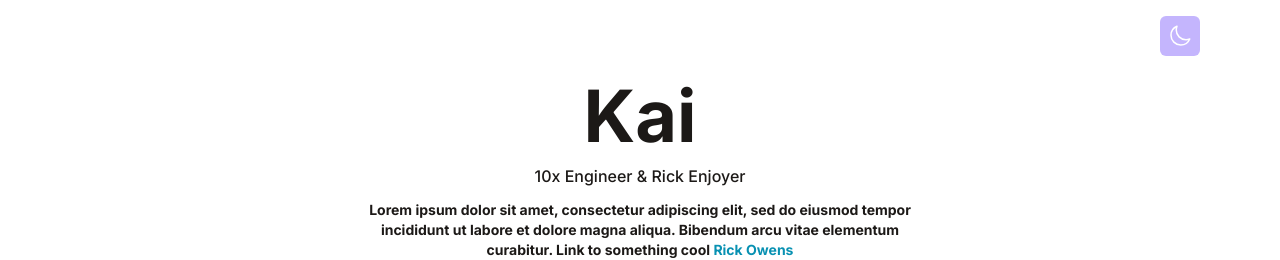
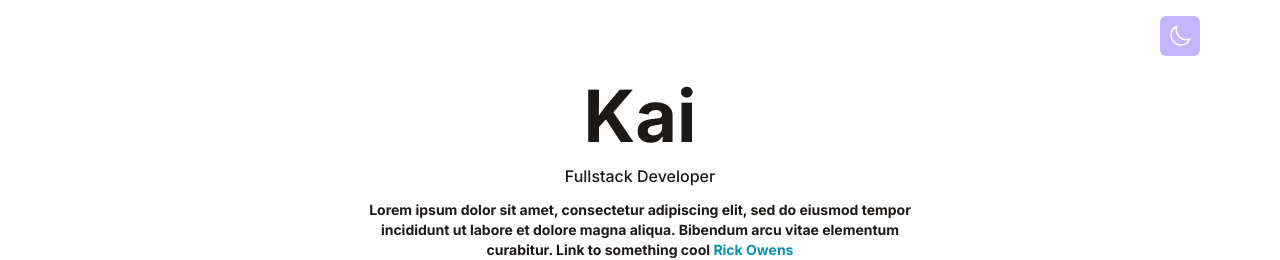
Before and after one commit to KaiLamNYC/vite-portfolio, a React (Vite) app in the folder minimal-portfolio/: page / in a window 1280 px wide. Shown: the top 260 px of the page. Built offline with nearby package versions, Linux system fonts and the light colour scheme.

Commit message:
Update Intro.jsx

```diff
--- a/minimal-portfolio/src/components/Intro.jsx
+++ b/minimal-portfolio/src/components/Intro.jsx
@@ -7,7 +7,7 @@ function Intro() {
 				Kai
 			</h1>
 			<p className='text-base md:text-cl mb-3 font-medium'>
-				10x Engineer & Rick Enjoyer
+				Fullstack Developer
 			</p>
 			<p className='text-sm max-w-xl mb-6 font-bold'>
 				Lorem ipsum dolor sit amet, consectetur adipiscing elit, sed do eiusmod
```
